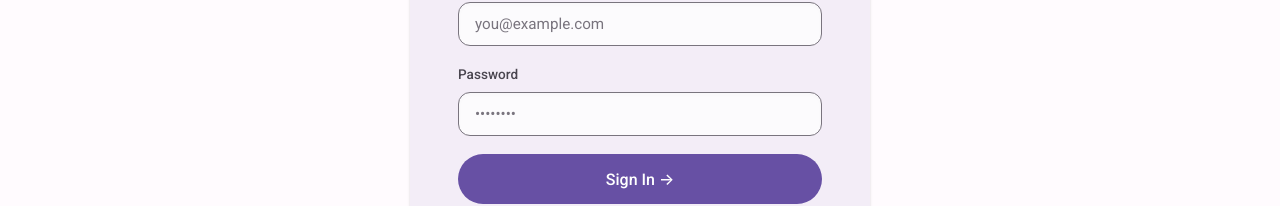
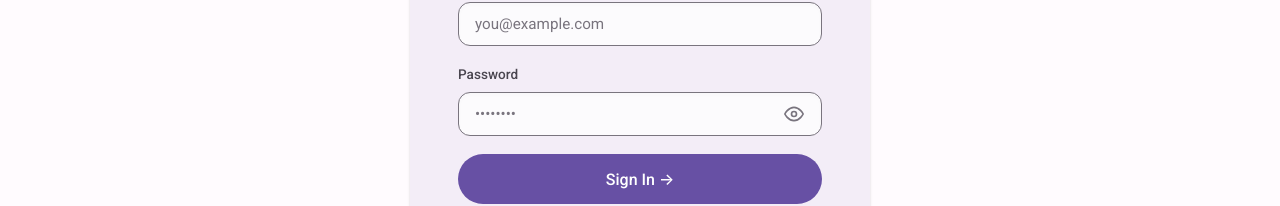
Before and after one commit to NavDevs/DocMind, a React (Vite) app in the folder client/: page /login in a window 1280 px wide. Shown: the part 458-664 px from the top of the page. Built offline with nearby package versions, Linux system fonts and the light colour scheme; no server answers.

Commit message:
style: fix dark mode password input readability and add show/hide password toggle

```diff
--- a/client/src/index.css
+++ b/client/src/index.css
@@ -438,9 +438,19 @@
 
 .form-input:focus {
   outline: none;
-  background: #ffffff;
+  background: var(--bg-base);
   border-color: var(--accent);
-  box-shadow: 0 0 0 4px var(--accent-glow-subtle);
+  box-shadow: 0 0 0 4px var(--accent-glow-subtle, rgba(103, 80, 164, 0.15));
+}
+
+/* Fix browser autofill background color */
+.form-input:-webkit-autofill,
+.form-input:-webkit-autofill:hover,
+.form-input:-webkit-autofill:focus,
+.form-input:-webkit-autofill:active {
+    -webkit-box-shadow: 0 0 0 30px var(--bg-surface-container) inset !important;
+    -webkit-text-fill-color: var(--text-primary) !important;
+    transition: background-color 5000s ease-in-out 0s;
 }
 
 .form-error {
--- a/client/src/pages/Auth.css
+++ b/client/src/pages/Auth.css
@@ -203,3 +203,26 @@
         font-size: 0.85rem;
     }
 }
+
+/* Password Toggle Button */
+.password-toggle {
+    position: absolute;
+    right: 12px;
+    top: 50%;
+    transform: translateY(-50%);
+    background: none;
+    border: none;
+    color: var(--text-muted);
+    cursor: pointer;
+    padding: 6px;
+    display: flex;
+    align-items: center;
+    justify-content: center;
+    border-radius: 50%;
+    transition: var(--transition-fast);
+}
+
+.password-toggle:hover {
+    color: var(--text-primary);
+    background: var(--bg-surface-container-low);
+}
--- a/client/src/pages/Login.jsx
+++ b/client/src/pages/Login.jsx
@@ -7,6 +7,7 @@
 
 export default function Login() {
     const [form, setForm] = useState({ email: '', password: '' });
+    const [showPassword, setShowPassword] = useState(false);
     const [loading, setLoading] = useState(false);
     const [googleLoading, setGoogleLoading] = useState(false);
     const { login, loginWithGoogle, isFirebaseConfigured } = useAuth();
@@ -85,15 +86,37 @@
                     </div>
                     <div className="form-group">
                         <label className="form-label">Password</label>
+                        <div style={{ position: 'relative' }}>
                             <input
-                            type="password"
+                                type={showPassword ? "text" : "password"}
                                 className="form-input"
                                 placeholder="••••••••"
                                 value={form.password}
                                 onChange={e => setForm({ ...form, password: e.target.value })}
                                 required
                                 autoComplete="current-password"
+                                style={{ paddingRight: '40px' }}
                             />
+                            <button
+                                type="button"
+                                className="password-toggle"
+                                onClick={() => setShowPassword(!showPassword)}
+                                tabIndex="-1"
+                                title={showPassword ? "Hide password" : "Show password"}
+                            >
+                                {showPassword ? (
+                                    <svg width="20" height="20" viewBox="0 0 24 24" fill="none" stroke="currentColor" strokeWidth="2" strokeLinecap="round" strokeLinejoin="round">
+                                        <path d="M17.94 17.94A10.07 10.07 0 0 1 12 20c-7 0-11-8-11-8a18.45 18.45 0 0 1 5.06-5.94M9.9 4.24A9.12 9.12 0 0 1 12 4c7 0 11 8 11 8a18.5 18.5 0 0 1-2.16 3.19m-6.72-1.07a3 3 0 1 1-4.24-4.24"></path>
+                                        <line x1="1" y1="1" x2="23" y2="23"></line>
+                                    </svg>
+                                ) : (
+                                    <svg width="20" height="20" viewBox="0 0 24 24" fill="none" stroke="currentColor" strokeWidth="2" strokeLinecap="round" strokeLinejoin="round">
+                                        <path d="M1 12s4-8 11-8 11 8 11 8-4 8-11 8-11-8-11-8z"></path>
+                                        <circle cx="12" cy="12" r="3"></circle>
+                                    </svg>
+                                )}
+                            </button>
+                        </div>
                     </div>
                     <button type="submit" className="btn btn-primary w-full btn-lg" disabled={loading}>
                         {loading ? <><span className="spinner" /> Signing in...</> : 'Sign In →'}
--- a/client/src/pages/Register.jsx
+++ b/client/src/pages/Register.jsx
@@ -7,6 +7,7 @@
 
 export default function Register() {
     const [form, setForm] = useState({ name: '', email: '', password: '' });
+    const [showPassword, setShowPassword] = useState(false);
     const [loading, setLoading] = useState(false);
     const [googleLoading, setGoogleLoading] = useState(false);
     const { login, loginWithGoogle, isFirebaseConfigured } = useAuth();
@@ -99,14 +100,36 @@
                     </div>
                     <div className="form-group">
                         <label className="form-label">Password</label>
+                        <div style={{ position: 'relative' }}>
                             <input
-                            type="password"
+                                type={showPassword ? "text" : "password"}
                                 className="form-input"
                                 placeholder="Min. 6 characters"
                                 value={form.password}
                                 onChange={e => setForm({ ...form, password: e.target.value })}
                                 required
+                                style={{ paddingRight: '40px' }}
                             />
+                            <button
+                                type="button"
+                                className="password-toggle"
+                                onClick={() => setShowPassword(!showPassword)}
+                                tabIndex="-1"
+                                title={showPassword ? "Hide password" : "Show password"}
+                            >
+                                {showPassword ? (
+                                    <svg width="20" height="20" viewBox="0 0 24 24" fill="none" stroke="currentColor" strokeWidth="2" strokeLinecap="round" strokeLinejoin="round">
+                                        <path d="M17.94 17.94A10.07 10.07 0 0 1 12 20c-7 0-11-8-11-8a18.45 18.45 0 0 1 5.06-5.94M9.9 4.24A9.12 9.12 0 0 1 12 4c7 0 11 8 11 8a18.5 18.5 0 0 1-2.16 3.19m-6.72-1.07a3 3 0 1 1-4.24-4.24"></path>
+                                        <line x1="1" y1="1" x2="23" y2="23"></line>
+                                    </svg>
+                                ) : (
+                                    <svg width="20" height="20" viewBox="0 0 24 24" fill="none" stroke="currentColor" strokeWidth="2" strokeLinecap="round" strokeLinejoin="round">
+                                        <path d="M1 12s4-8 11-8 11 8 11 8-4 8-11 8-11-8-11-8z"></path>
+                                        <circle cx="12" cy="12" r="3"></circle>
+                                    </svg>
+                                )}
+                            </button>
+                        </div>
                     </div>
                     <button type="submit" className="btn btn-primary w-full btn-lg" disabled={loading}>
                         {loading ? <><span className="spinner" /> Creating account...</> : 'Create Account →'}
```
Lines whose indentation alone changed are shown as unchanged.
